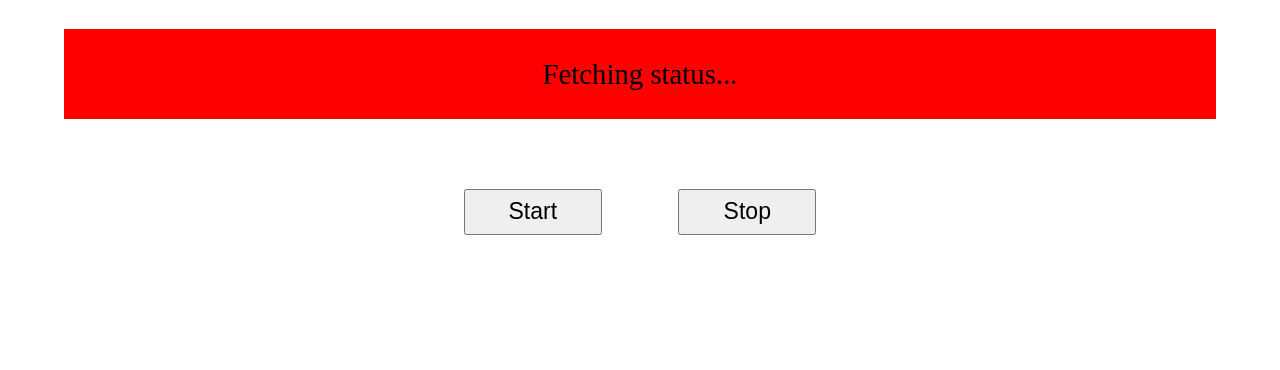
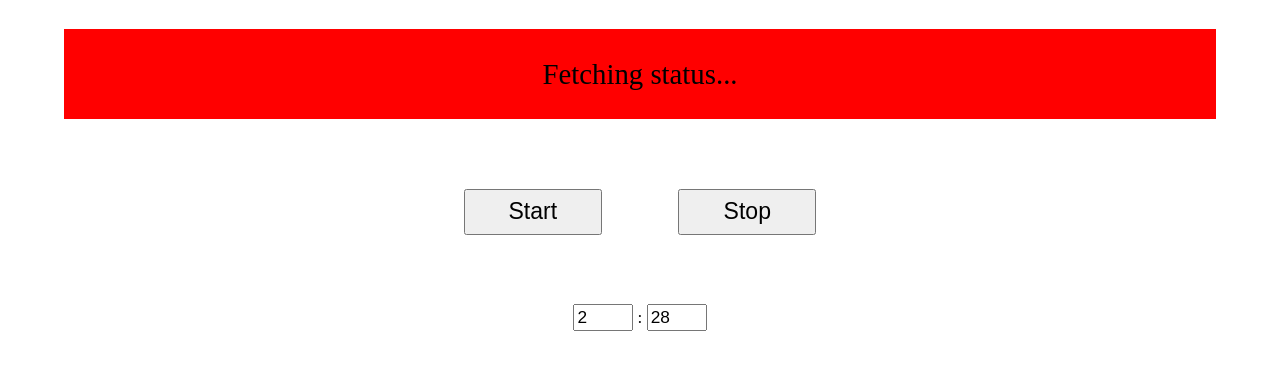
Before and after one commit to rtlcopymemory/AutoCoffee, a plain HTML site: page pages/index.html in a window 1280 px wide. Both pictures are taken after a click on the button "Start". Drawn offline with Linux system fonts and the light colour scheme; no server answers.

Commit message:
Adds timer functionality to html

```diff
--- a/pages/index.html
+++ b/pages/index.html
@@ -11,37 +11,39 @@
         font-size: 1.8em;
         width: 100%;
       }
-
       .content {
         max-width: 90%;
         margin: auto;
       }
-
       .status {
         text-align: center;
         padding: 1em 0;
         margin-top: 1em;
         background-color: red;
       }
-
       .status.waiting {
         background-color: orange;
       }
-
       .status.running {
         background-color: lightgreen;
       }
-
       .actions {
         margin: 2em auto;
         text-align: center;
       }
-
       .actions button {
         font-size: 0.8em;
         width: 6em;
         height: 2em;
         margin: 0.5em 1.5em;
+      }
+      .timer {
+        font-size: 0.6em;
+        text-align: center;
+      }
+      .timer input {
+        width: 3em;
+        font-size: 1em;
       }
     </style>
   </head>
@@ -58,24 +60,47 @@
           Stop
         </button>
       </div>
+      <div class="timer">
+        <input type="number" name="minutes" id="minutes" value="2" /> :
+        <input type="number" name="seconds" id="seconds" value="30" />
+      </div>
     </div>
     <script>
       let status = document.getElementById("status-div");
       let start = document.getElementById("start-btn");
       let stop = document.getElementById("stop-btn");
-
-      function toggle(onoff) {
-        fetch(onoff ? "/on" : "/off", {
-          method: "POST",
-        });
-      }
+      let minutes = document.getElementById("minutes");
+      let seconds = document.getElementById("seconds");
+      let timerInterval;
 
       start.addEventListener("click", () => {
-        toggle(true);
+        fetch("/on", {
+          method: "POST",
+          headers: {
+            "Content-Type": "application/x-www-form-urlencoded;charset=UTF-8",
+          },
+          body:
+            "minutes=" +
+            encodeURIComponent(minutes.value) +
+            "&seconds=" +
+            encodeURIComponent(minutes.value),
+        });
+        timerInterval = setInterval(() => {
+          if (seconds.value == 0) {
+            if (minutes.value == 0) clearInterval(timerInterval);
+            else {
+              minutes.value--;
+              seconds.value = 59;
+            }
+          } else seconds.value--;
+        }, 1000);
       });
 
       stop.addEventListener("click", () => {
-        toggle(false);
+        fetch("/off", {
+          method: "POST",
+        });
+        clearInterval(timerInterval);
       });
 
       let checkStatus = (statusElement) => {
```
Also changed, not shown: 2 other files.
